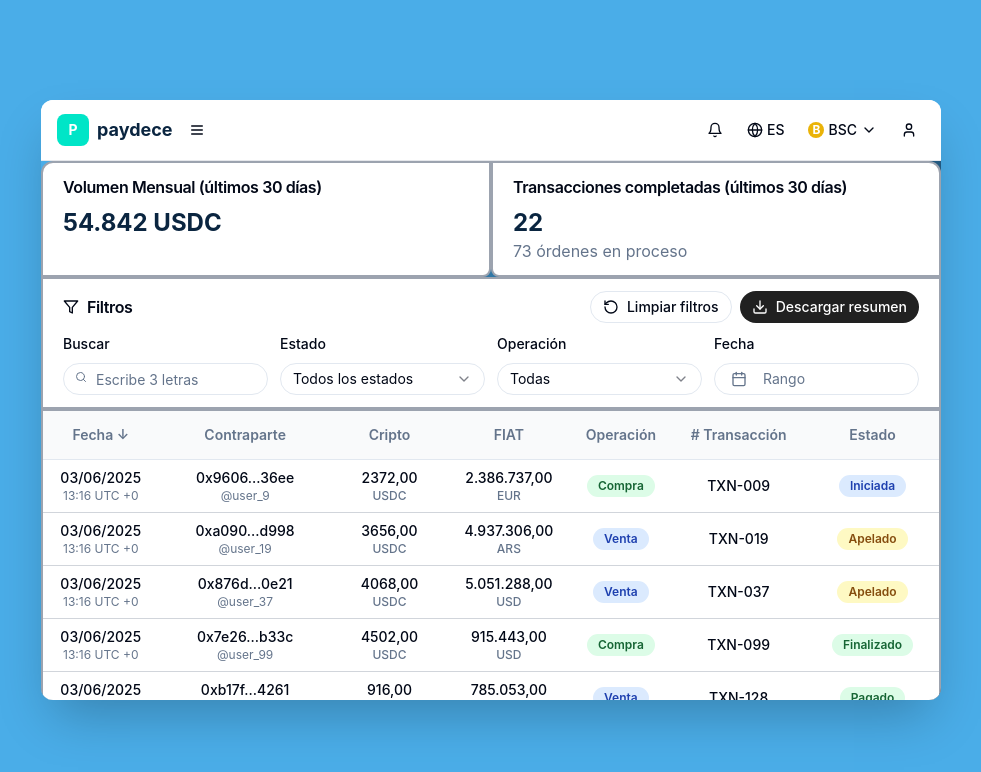
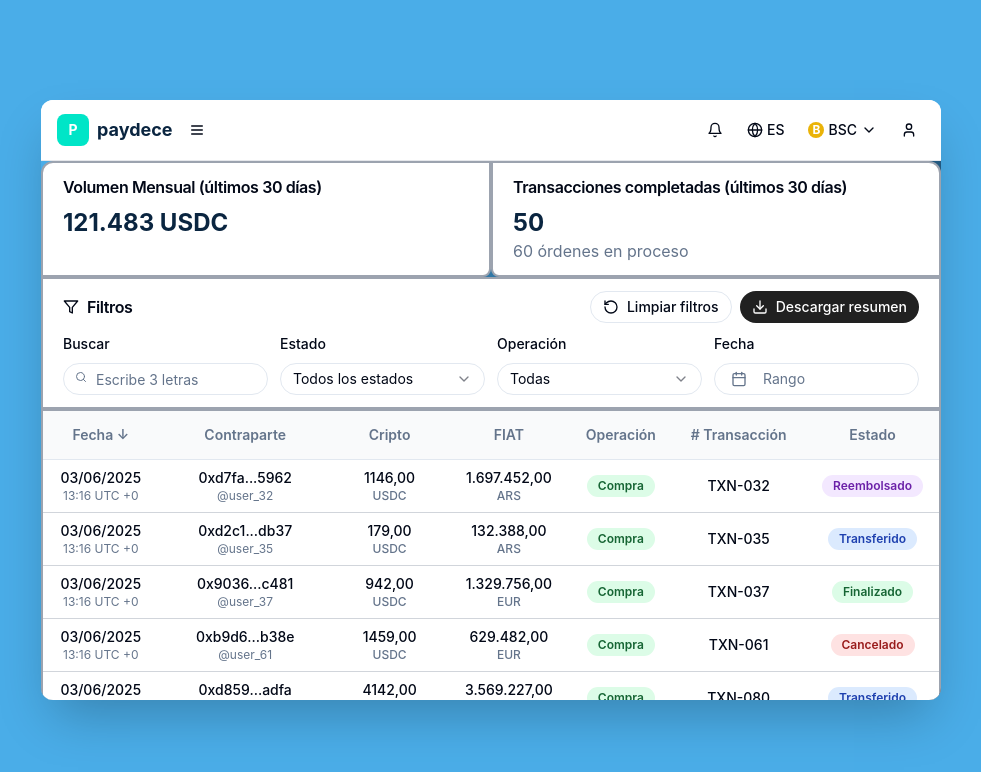
Before and after one commit to benancio-paydece/Transacciones-Pasadas-ey, a Next.js app: page / in a window 1280 px wide. Shown: the top 772 px of the page, without its empty margins (149-1130 px from the left). Built offline with nearby package versions, Linux system fonts and the light colour scheme.

Commit message:
feat: implement fixed transaction states
Assign specific states to transactions for consistency and balanced distribution for testing.

Co-authored-by: null <214502140+benancio-paydece@users.noreply.github.com>

```diff
--- a/transactions-tab.tsx
+++ b/transactions-tab.tsx
@@ -359,9 +359,27 @@ export default function TransactionsTab() {
         cryptoCurrency: "USDC",
         fiatAmount: Math.floor(Math.random() * 5000000) + 100000,
         fiatCurrency: ["ARS", "EUR", "USD"][Math.floor(Math.random() * 3)],
-        status: ["iniciada", "en custodia", "pagado", "finalizado", "cancelado", "reembolsado", "apelado", "liberado"][
-          Math.floor(Math.random() * 8)
-        ],
+        status: (() => {
+          // Distribución fija de estados basada en el índice
+          const statusDistribution = [
+            "finalizado",
+            "finalizado",
+            "finalizado",
+            "finalizado",
+            "finalizado", // 33% finalizadas
+            "iniciada",
+            "iniciada",
+            "en custodia",
+            "en custodia",
+            "pagado", // 33% en proceso
+            "cancelado",
+            "reembolsado",
+            "apelado",
+            "liberado",
+            "transferido", // 33% otros estados
+          ]
+          return statusDistribution[i % statusDistribution.length]
+        })(),
         operation: ["compra", "venta"][Math.floor(Math.random() * 2)],
         counterparty: {
           wallet: `0x${Math.random().toString(16).substr(2, 20)}${Math.random().toString(16).substr(2, 20)}`,
```
